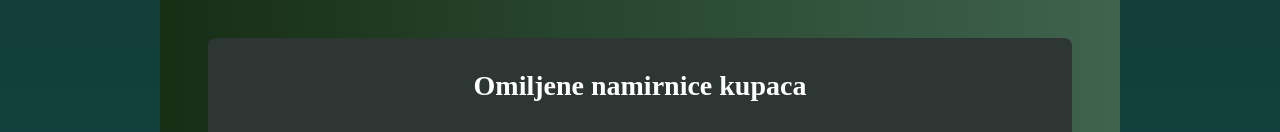
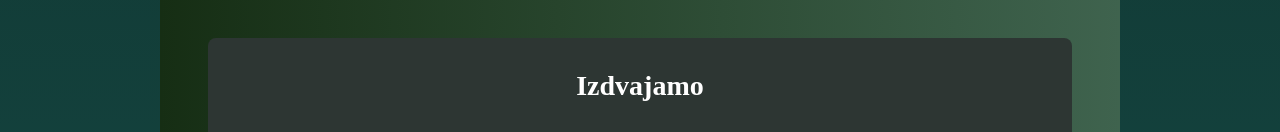
Before and after one commit to rcomplexxx/detelina, a Next.js app: page / in a window 1280 px wide. Shown: the part 442-574 px from the top of the page. Built offline with nearby package versions, Linux system fonts and the light colour scheme.

Commit message:
:design improvements

```diff
--- a/components/Products/Products.jsx
+++ b/components/Products/Products.jsx
@@ -9,7 +9,7 @@ const Products = ({ products, showAll }) => {
 
   return (
     <div className={styles.toolbar}>
-      <h1 className={styles.title}>Omiljene namirnice kupaca</h1>
+      <h1 className={styles.title}>Izdvajamo</h1>
         <Grid
           className={styles.mainGridStyle}
           container
```
